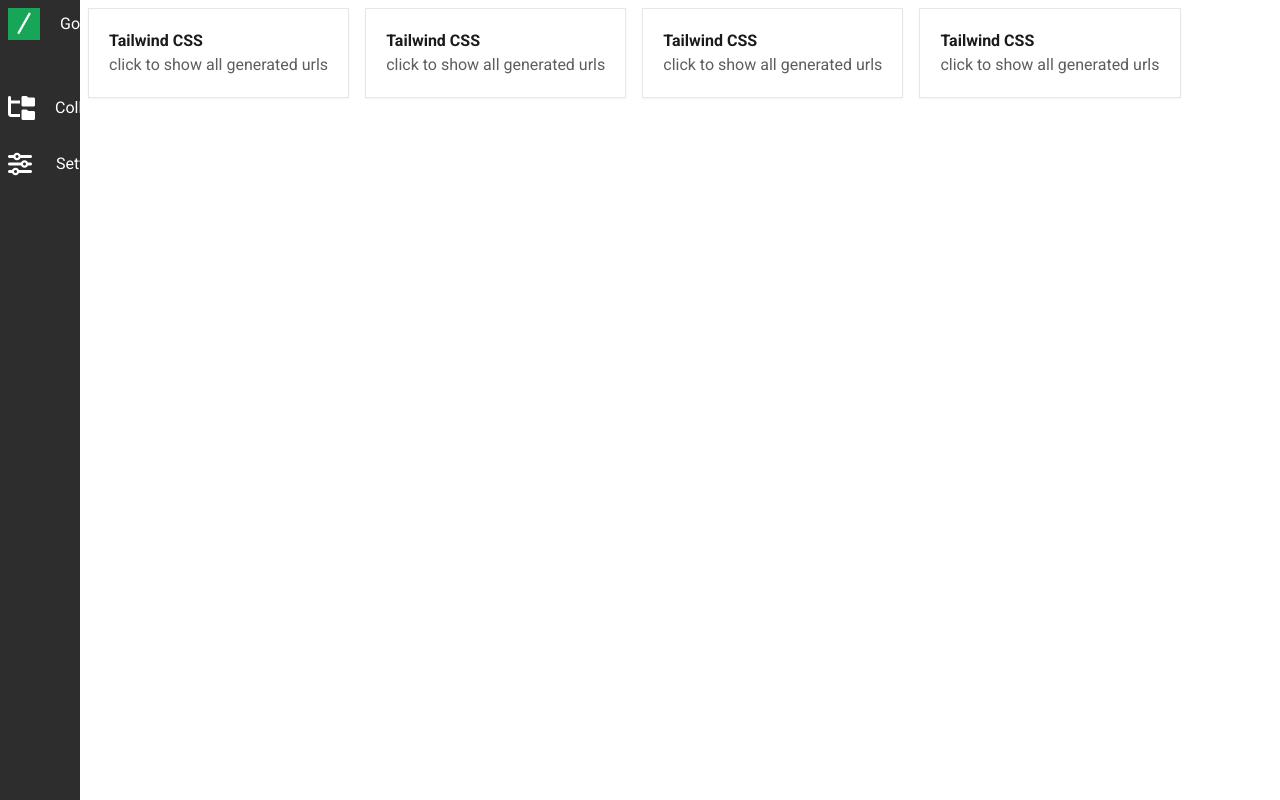
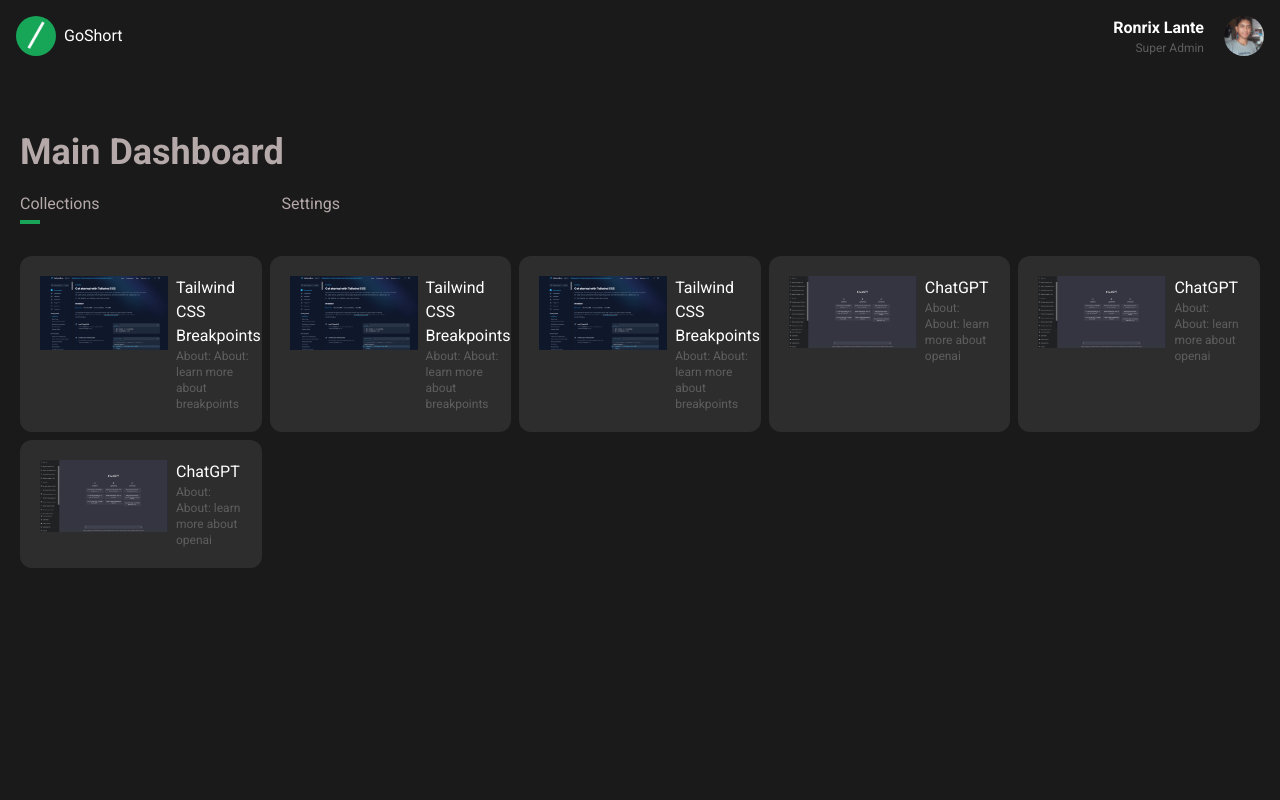
Before and after one commit to ronrix/url-shortener, a React (Vite) app: page /dashboard in a window 1280 px wide. Built offline with nearby package versions, Linux system fonts and the light colour scheme.

Commit message:
Change and Add
Deleted some UIs and Adding styles and UIs for the dashboard

```diff
--- a/src/components/ui/box/index.tsx
+++ /dev/null
@@ -1,13 +0,0 @@
-import React from "react";
-
-export default function Box() {
-  return (
-    <div
-      className="shadow-sm p-5 border cursor-pointer"
-      onClick={() => alert("You clicked me!")}
-    >
-      <h3 className="font-bold">Tailwind CSS</h3>
-      <p className="text-grays">click to show all generated urls</p>
-    </div>
-  );
-}
--- a/src/components/ui/menu/index.tsx
+++ /dev/null
@@ -1,38 +0,0 @@
-import React, { useState } from "react";
-import { motion } from "framer-motion";
-import { Link } from "react-router-dom";
-
-export default function Menu() {
-  const [show, setShow] = useState<boolean>(false);
-
-  return (
-    <motion.div
-      animate={show ? "expand" : "minimize"}
-      variants={{ expand: { width: "500px" }, minimize: { width: "80px" } }}
-      transition={{ type: "tween", ease: "easeInOut" }}
-      className="bg-secondary-black h-screen overflow-hidden p-2"
-    >
-      <div
-        onClick={() => setShow((prev) => !prev)}
-        className="cursor-pointer flex items-center"
-      >
-        <img src="../../src/assets/logo.svg" alt="goshort logo" />
-        <span className="text-white ml-5">GoShort</span>
-      </div>
-      <div className="mt-10 flex flex-col">
-        <Link to="/collections" className="text-white flex items-center py-3">
-          <div className="w-14">
-            <i className="fa-solid fa-folder-tree text-white text-2xl mr-5 flex-1"></i>
-          </div>
-          <span className="text-white">Collections</span>
-        </Link>
-        <Link to="settings" className="text-white flex items-center py-3">
-          <div className="w-14">
-            <i className="fa-solid fa-sliders text-white text-2xl mr-6 flex-1"></i>
-          </div>
-          <span className="text-white">Settings</span>
-        </Link>
-      </div>
-    </motion.div>
-  );
-}
--- /dev/null
+++ b/src/config/collections.ts
@@ -0,0 +1,62 @@
+export interface Col {
+    id: number;
+    collection_name: string;
+    collection_details: string;
+    real_path: string;
+    short_path: string;
+    img_url: string;
+}
+export const collections: Col[][] = [
+    [
+        {
+            id: 1,
+            collection_name: "Tailwind CSS Breakpoints",
+            collection_details: "About: learn more about breakpoints",
+            real_path: "https://tailwindcss.com/docs/responsive-design#using-custom-breakpoints",
+            short_path: "/td-b",
+            img_url: "../../src/assets/images/tailwind.PNG"
+        },
+        {
+            id: 2,
+            collection_name: "Tailwind CSS Breakpoints",
+            collection_details: "About: learn more about breakpoints",
+            real_path: "https://tailwindcss.com/docs/responsive-design#using-custom-breakpoints",
+            short_path: "/td-b",
+            img_url: "../../src/assets/images/tailwind.PNG"
+        },
+        {
+            id: 3,
+            collection_name: "Tailwind CSS Breakpoints",
+            collection_details: "About: learn more about breakpoints",
+            real_path: "https://tailwindcss.com/docs/responsive-design#using-custom-breakpoints",
+            short_path: "/td-b",
+            img_url: "../../src/assets/images/tailwind.PNG"
+        }
+    ],
+    [
+        {
+            id: 4,
+            collection_name: "ChatGPT",
+            collection_details: "About: learn more about openai",
+            real_path: "https://chat.openai.com/chat",
+            short_path: "/chatgpt",
+            img_url: "../../src/assets/images/chatgpt.PNG"
+        },
+        {
+            id: 5,
+            collection_name: "ChatGPT",
+            collection_details: "About: learn more about openai",
+            real_path: "https://chat.openai.com/chat",
+            short_path: "/chatgpt",
+            img_url: "../../src/assets/images/chatgpt.PNG"
+        },
+        {
+            id: 6,
+            collection_name: "ChatGPT",
+            collection_details: "About: learn more about openai",
+            real_path: "https://chat.openai.com/chat",
+            short_path: "/chatgpt",
+            img_url: "../../src/assets/images/chatgpt.PNG"
+        },
+    ],
+]
--- /dev/null
+++ b/src/pages/dashboard/collections/Collection.tsx
@@ -0,0 +1,28 @@
+import React from "react";
+
+type Props = {
+  collection_image_path: string;
+  collection_name: string;
+  collection_details: string;
+};
+
+export default function Collection({
+  collection_details,
+  collection_image_path,
+  collection_name,
+}: Props) {
+  return (
+    <div
+      onClick={() => alert("you just clicked me!")}
+      className="bg-secondary-black flex rounded-xl items-start justify-start p-5 cursor-pointer"
+    >
+      <div className="min-w-32 max-w-32 w-32">
+        <img src={collection_image_path} alt="" />
+      </div>
+      <div className="ml-2">
+        <h5 className="text-base text-white">{collection_name}</h5>
+        <p className="text-xs text-grays">About: {collection_details}</p>
+      </div>
+    </div>
+  );
+}
--- /dev/null
+++ b/src/pages/dashboard/collections/index.tsx
@@ -0,0 +1,22 @@
+import React from "react";
+import { collections, Col } from "../../../config/collections";
+import Collection from "./Collection";
+
+export default function Collections() {
+  return (
+    <div className="text-white grid mobile:grid-cols-1 sm:grid-cols-2 lg:grid-cols-3 xl:grid-cols-5 gap-2">
+      {collections.map((collection) => {
+        return collection.map((c: Col) => {
+          return (
+            <Collection
+              key={c.id}
+              collection_details={c.collection_details}
+              collection_image_path={c.img_url}
+              collection_name={c.collection_name}
+            />
+          );
+        });
+      })}
+    </div>
+  );
+}
--- a/src/pages/dashboard/index.tsx
+++ b/src/pages/dashboard/index.tsx
@@ -1,16 +1,22 @@
 import React from "react";
-import Box from "../../components/ui/box";
-import Menu from "../../components/ui/menu";
+import { Outlet } from "react-router-dom";
+import Header from "./header";
+import Navs from "./navs";
 
 export default function Dashboard() {
   return (
-    <div className="flex justify-start items-start">
-      <Menu />
-      <div className="flex gap-4 p-2 flex-wrap justify-center">
-        <Box />
-        <Box />
-        <Box />
-        <Box />
+    <div className="bg-primary-black h-screen">
+      <div className="container mx-auto">
+        <Header />
+
+        {/* body */}
+        <div className="mt-10 p-5">
+          <h1 className="text-light-gray font-bold text-4xl">Main Dashboard</h1>
+          <Navs />
+          <div className="mt-10">
+            <Outlet />
+          </div>
+        </div>
       </div>
     </div>
   );
--- /dev/null
+++ b/src/pages/dashboard/navs/index.tsx
@@ -0,0 +1,38 @@
+import React, { useState } from "react";
+import { Link } from "react-router-dom";
+
+export default function Navs() {
+  const [activeNav, setActiveNav] = useState<string>("collections");
+
+  function handleActiveNav(e: React.MouseEvent<HTMLAnchorElement, MouseEvent>) {
+    setActiveNav(e.currentTarget.id);
+  }
+  return (
+    <div className="flex justify-between sm:w-80 mt-5">
+      <Link
+        to=""
+        onClick={handleActiveNav}
+        id="collections"
+        className={`relative text-light-gray ${
+          activeNav === "collections"
+            ? "after:content=[''] after:absolute after:left-0 after:-bottom-2 after:w-5 after:h-1 after:bg-dark-green"
+            : ""
+        }`}
+      >
+        Collections
+      </Link>
+      <Link
+        to="settings"
+        onClick={handleActiveNav}
+        id="settings"
+        className={`relative text-light-gray ${
+          activeNav === "settings"
+            ? "after:content=[''] after:absolute after:left-0 after:-bottom-2 after:w-5 after:h-1 after:bg-dark-green"
+            : ""
+        }`}
+      >
+        Settings
+      </Link>
+    </div>
+  );
+}
--- /dev/null
+++ b/src/pages/dashboard/settings/index.tsx
@@ -0,0 +1,5 @@
+import React from "react";
+
+export default function Settings() {
+  return <div className="text-white">this is settings </div>;
+}
```
